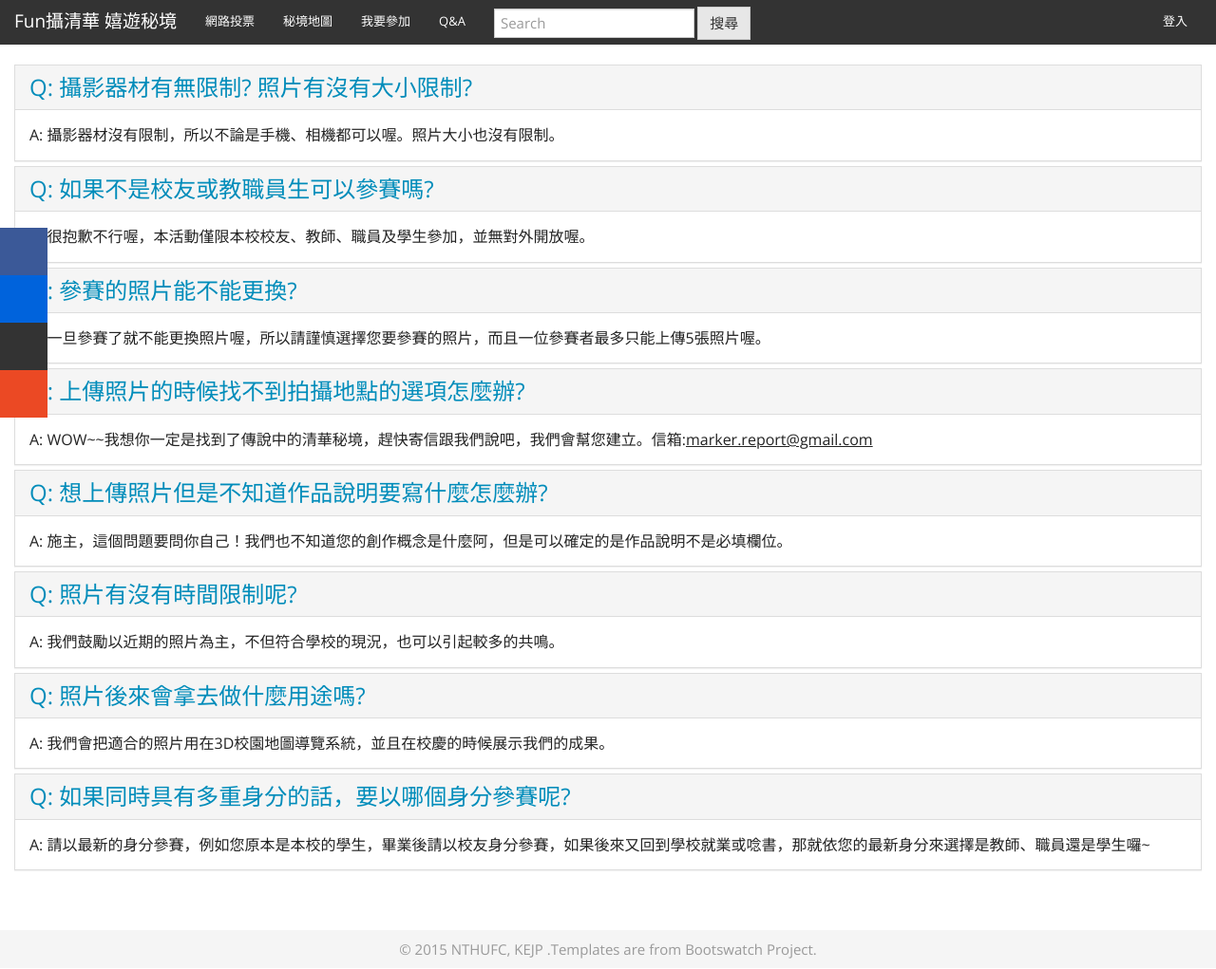
After one commit to octopopo/NTHUFC, a Django app: page /q_a/ in a window 1280 px wide. The commit adds this page. Shown: the whole page at 95% size. Run offline with Django 3.2, Linux system fonts and the light colour scheme; some libraries are stand-ins or nearby versions; some web fonts are replaced.

Commit message:
no message

```diff
--- a/NTHUFC/settings.py
+++ b/NTHUFC/settings.py
@@ -69,6 +69,7 @@ WSGI_APPLICATION = 'NTHUFC.wsgi.application'
 
 CONFIG_PATH = os.path.join(BASE_DIR, 'NTHUFC/config/NTHUFC.cfg')
 
+
 DATABASES = {
     'default': {
         'ENGINE': 'django.db.backends.mysql',
@@ -77,6 +78,7 @@ DATABASES = {
         },
     }
 };
+
 '''
 DATABASES = {
     'default': {
--- /dev/null
+++ b/index/static/css/q_a.css
@@ -0,0 +1,6 @@
+.panel-title{
+	font-size: 24px;
+}
+.panel-body{
+	font-size: 16px;
+}
--- a/index/templates/index/navbar.html
+++ b/index/templates/index/navbar.html
@@ -21,7 +21,7 @@
         {% if not user.is_authenticated %}
         <li><a href="{% url 'index:participate' %}" id="participate">我要參加</a></li>
         {% endif %}
-        <li><a href="#">Q&A</a></li>
+        <li><a href="{% url 'index:q_a' %}">Q&A</a></li>
       </ul>
       <form class="navbar-form navbar-left" role="search">
         <div class="form-group">
--- /dev/null
+++ b/index/templates/index/q_a.html
@@ -0,0 +1,141 @@
+<!DOCTYPE html>
+{% extends "index/base.html" %}
+{% load static %}
+
+{% block title_name %}
+<title>報名</title>
+{% endblock title_name %}
+{% block import_source %}
+<link rel="stylesheet" href={% static "css/q_a.css" %} media="screen">
+{% endblock import_source %}
+{% block body_block %}
+<div class="panel-group" id="accordion" role="tablist" aria-multiselectable="false">
+  <div class="panel panel-default">
+    <div class="panel-heading" role="tab" id="headingOne">
+      <h4 class="panel-title">
+      	<stong>
+        <a role = "button" data-toggle="collapse" data-parent="#accordion" href="#collapseOne" aria-expanded="false" aria-controls="collapseOne" class = "panelT">
+          Q: 攝影器材有無限制? 照片有沒有大小限制?
+        </a>
+        </stong>
+      </h4>
+    </div>
+    <div id="collapseOne" class="panel-collapse collapse in" role="tabpanel" aria-labelledby="headingOne">
+      <div class="panel-body">
+        A: 攝影器材沒有限制，所以不論是手機、相機都可以喔。照片大小也沒有限制。
+      </div>
+    </div>
+  </div>
+  <div class="panel panel-default">
+    <div class="panel-heading" role="tab" id="headingTwo">
+      <h4 class="panel-title">
+      	<stong>
+        <a role = "button" data-toggle="collapse" data-parent="#accordion" href="#collapseTwo" aria-expanded="false" aria-controls="collapseTwo" class = "panelT">
+          Q: 如果不是校友或教職員生可以參賽嗎?
+        </a>
+        </stong>
+      </h4>
+    </div>
+    <div id="collapseTwo" class="panel-collapse collapse in" role="tabpanel" aria-labelledby="headingTwo">
+      <div class="panel-body">
+        A: 很抱歉不行喔，本活動僅限本校校友、教師、職員及學生參加，並無對外開放喔。
+      </div>
+    </div>
+  </div>
+  <div class="panel panel-default">
+    <div class="panel-heading" role="tab" id="headingThree">
+      <h4 class="panel-title">
+      	<stong>
+        <a role = "button" data-toggle="collapse" data-parent="#accordion" href="#collapseThree" aria-expanded="false" aria-controls="collapseThree" class = "panelT">
+          Q: 參賽的照片能不能更換?
+        </a>
+        </stong>
+      </h4>
+    </div>
+    <div id="collapseThree" class="panel-collapse collapse in" role="tabpanel" aria-labelledby="headingThree">
+      <div class="panel-body">
+        A: 一旦參賽了就不能更換照片喔，所以請謹慎選擇您要參賽的照片，而且一位參賽者最多只能上傳5張照片喔。
+      </div>
+    </div>
+    </div>
+    <div class="panel panel-default">
+    <div class="panel-heading" role="tab" id="headingFour">
+      <h4 class="panel-title">
+      	<stong>
+        <a role = "button" data-toggle="collapse" data-parent="#accordion" href="#collapseFour" aria-expanded="false" aria-controls="collapseFour" class = "panelT">
+          Q: 上傳照片的時候找不到拍攝地點的選項怎麼辦?        </a>
+        </stong>
+      </h4>
+    </div>
+    <div id="collapseFour" class="panel-collapse collapse in" role="tabpanel" aria-labelledby="headingFour">
+      <div class="panel-body">
+        A:  WOW~~我想你一定是找到了傳說中的清華秘境，趕快寄信跟我們說吧，我們會幫您建立。信箱:<u>marker.report@gmail.com</u>
+      </div>
+    </div>
+  </div>
+   <div class="panel panel-default">
+    <div class="panel-heading" role="tab" id="headingFive">
+      <h4 class="panel-title">
+      	<stong>
+        <a role = "button" data-toggle="collapse" data-parent="#accordion" href="#collapseFive" aria-expanded="false" aria-controls="collapseFive" class = "panelT">
+          Q: 想上傳照片但是不知道作品說明要寫什麼怎麼辦?       </a>
+        </stong>
+      </h4>
+    </div>
+    <div id="collapseFive" class="panel-collapse collapse in" role="tabpanel" aria-labelledby="headingFive">
+      <div class="panel-body">
+        A: 施主，這個問題要問你自己！我們也不知道您的創作概念是什麼阿，但是可以確定的是作品說明不是必填欄位。
+      </div>
+    </div>
+  </div>
+  <div class="panel panel-default">
+    <div class="panel-heading" role="tab" id="headingSix">
+      <h4 class="panel-title">
+      	<stong>
+        <a role = "button" data-toggle="collapse" data-parent="#accordion" href="#collapseSix" aria-expanded="false" aria-controls="collapseSix" class = "panelT">
+          Q: 照片有沒有時間限制呢?
+       </a>
+        </stong>
+      </h4>
+    </div>
+    <div id="collapseSix" class="panel-collapse collapse in" role="tabpanel" aria-labelledby="headingSix">
+      <div class="panel-body">
+        A: 我們鼓勵以近期的照片為主，不但符合學校的現況，也可以引起較多的共鳴。
+      </div>
+    </div>
+  </div>
+  <div class="panel panel-default">
+    <div class="panel-heading" role="tab" id="headingSeven">
+      <h4 class="panel-title">
+      	<stong>
+        <a role = "button" data-toggle="collapse" data-parent="#accordion" href="#collapseSeven" aria-expanded="false" aria-controls="collapseSeven" class = "panelT">
+          Q: 照片後來會拿去做什麼用途嗎?
+       </a>
+        </stong>
+      </h4>
+    </div>
+    <div id="collapseSeven" class="panel-collapse collapse in" role="tabpanel" aria-labelledby="headingSeven">
+      <div class="panel-body">
+        A: 我們會把適合的照片用在3D校園地圖導覽系統，並且在校慶的時候展示我們的成果。
+      </div>
+    </div>
+  </div>
+  <div class="panel panel-default">
+    <div class="panel-heading" role="tab" id="headingEight">
+      <h4 class="panel-title">
+      	<stong>
+        <a role = "button" data-toggle="collapse" data-parent="#accordion" href="#collapseEight" aria-expanded="false" aria-controls="collapseEight" class = "panelT">
+          Q: 如果同時具有多重身分的話，要以哪個身分參賽呢?
+       </a>
+        </stong>
+      </h4>
+    </div>
+    <div id="collapseEight" class="panel-collapse collapse in" role="tabpanel" aria-labelledby="headingEight">
+      <div class="panel-body">
+        A: 請以最新的身分參賽，例如您原本是本校的學生，畢業後請以校友身分參賽，如果後來又回到學校就業或唸書，那就依您的最新身分來選擇是教師、職員還是學生囉~
+      </div>
+    </div>
+  </div>
+</div>
+
+{% endblock body_block %}
--- a/index/urls.py
+++ b/index/urls.py
@@ -4,4 +4,5 @@ import views
 urlpatterns = patterns('',
     url(r'^$', views.index, name='index'),
     url(r'^participate/$', views.participate, name='participate'),
+    url(r'^q_a/',views.q_a, name='q_a'),
 )
--- a/index/views.py
+++ b/index/views.py
@@ -56,3 +56,6 @@ def participate(request, id_account=None):
             "hot_tags":[ x.tag_name for x in hot_tags],
             "recent_tags":[ x.tag_name for x in recent_tags],
         })
+
+def q_a(request):
+    return render(request,'index/q_a.html')
```
